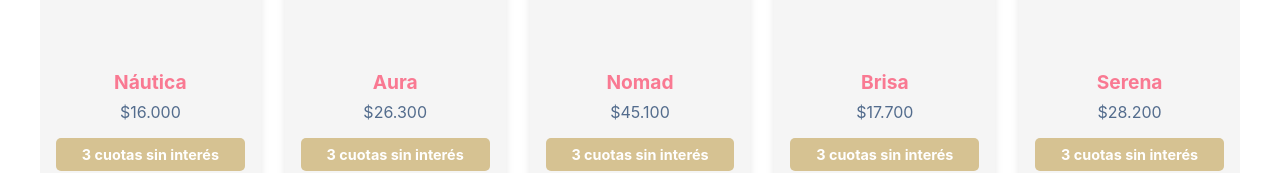
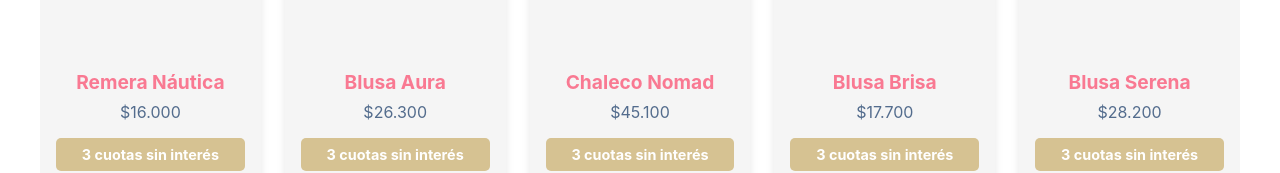
Before and after one commit to agustinfraile/DAHACHE, a React (Vite) app: page /coleccionmujer in a window 1280 px wide. Shown: the part 607-780 px from the top of the page. Built offline with nearby package versions, Linux system fonts and the light colour scheme.

Commit message:
agregando nombre de categoria antes del nombre

```diff
--- a/src/components/ProductCard/ProductCard.jsx
+++ b/src/components/ProductCard/ProductCard.jsx
@@ -5,7 +5,7 @@ import 'swiper/css/navigation';
 import { Navigation } from 'swiper/modules';
 import Cuotas from '../Cuotas/Cuotas';
 
-const ProductCard = ({ imageUrl = [], name, price }) => {
+const ProductCard = ({ imageUrl = [], name, price, category }) => {
   // Formatear precio sin decimales
   const formattedPrice = Math.floor(price).toLocaleString('es-AR');
 
@@ -32,7 +32,7 @@ const ProductCard = ({ imageUrl = [], name, price }) => {
         </Swiper>
       </div>
       <div className={styles.info}>
-        <h2 className={styles.name}>{name}</h2>
+        <h2 className={styles.name}>{`${category} ${name}`}</h2>
         {/* Precio formateado sin decimales */}
         <p className={styles.price}>${formattedPrice}</p>
         {/* Cuotas sin interés */}
--- a/src/components/ProductList/ProductList.jsx
+++ b/src/components/ProductList/ProductList.jsx
@@ -7,6 +7,8 @@ const ProductList = ({ products, loading, error }) => {
     if (error) return <p>Error al cargar productos: {error}</p>;
 
     if (!products || products.length === 0) return <p>No hay productos para mostrar.</p>;
+
+
 
     return (
         <div className={styles.productGrid}>
@@ -20,6 +22,7 @@ const ProductList = ({ products, loading, error }) => {
                         imageUrl={product.fotos}
                         name={product.nombre}
                         price={product.precio_venta}
+                        category={product.categoria}
                     />
                 </Link>
             ))}
--- a/src/pages/ManCollection/ManCollection.jsx
+++ b/src/pages/ManCollection/ManCollection.jsx
@@ -58,6 +58,7 @@ const ManCollection = () => {
                             imageUrl={product.fotos}
                             name={product.nombre}
                             price={product.precio_venta}
+                            category={product.categoria}
                         />
                     </Link>
                 ))}
--- a/src/pages/ProductDetail/ProductDetail.jsx
+++ b/src/pages/ProductDetail/ProductDetail.jsx
@@ -59,7 +59,7 @@ const ProductDetail = () => {
         </div>
 
         <div className={styles.productInfo}>
-          <h1 className={styles.productName}>{productDetail.nombre}</h1>
+          <h1 className={styles.productName}>{`${productDetail.categoria} ${productDetail.nombre}`}</h1>
           <div className={styles.productPriceContainer}>${precioSinDecimales}</div>
           <p className={styles.productDescription}>{productDetail.descripcion}</p>
 
--- a/src/pages/WomenCollection/WomenCollection.jsx
+++ b/src/pages/WomenCollection/WomenCollection.jsx
@@ -59,6 +59,7 @@ const WomenCollection = () => {
                             imageUrl={product.fotos}
                             name={product.nombre}
                             price={product.precio_venta}
+                            category={product.categoria}
                         />
                     </Link>
                 ))}
```
